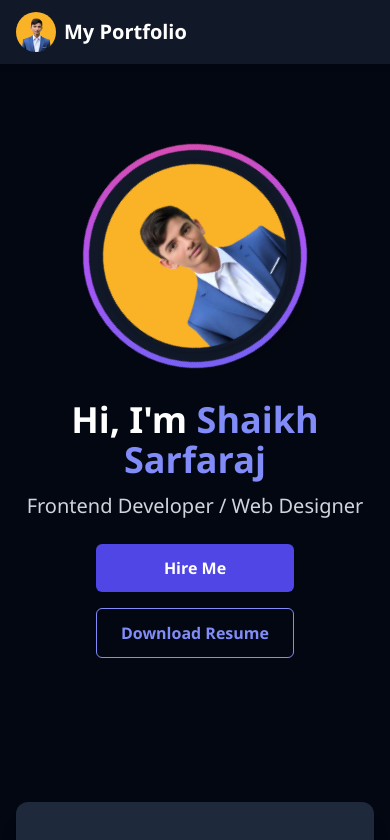
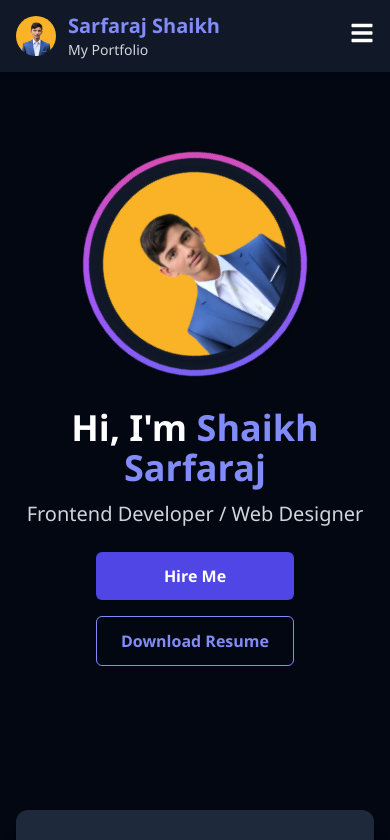
Before and after one commit to sarfarajshaikh3323/myportfolio, a React (Create React App) app: page / in a window 390 px wide. Shown: the top 840 px of the page. Built offline with nearby package versions, Linux system fonts and the light colour scheme.

Commit message:
Fixed Header.jsx: cleaned structure and added logo import

```diff
--- a/src/components/Header.jsx
+++ b/src/components/Header.jsx
@@ -1,18 +1,29 @@
-import React from 'react';
+import React, { useState } from "react";
+import { FaReact, FaBars, FaTimes } from "react-icons/fa";
+import logo from "../assets/logo.png"; // ✅ Make sure logo is in /src/assets/logo.png
 
 const Header = () => {
+    const [isMobileMenuOpen, setIsMobileMenuOpen] = useState(false);
+
+    const toggleMobileMenu = () => {
+        setIsMobileMenuOpen(!isMobileMenuOpen);
+    };
+
     return (
         <header className="bg-gray-900 text-white sticky top-0 z-50 shadow-md">
             <div className="max-w-7xl mx-auto flex justify-between items-center px-4 py-3">
                 {/* Logo */}
-                <div className="flex items-center gap-2">
-                    <img src="/logo.png" alt="Logo" className="w-10 h-10 rounded-full" />
-                    <h1 className="text-xl font-bold">My Portfolio</h1>
+                <div className="flex items-center gap-3">
+                    <img src={logo} alt="Logo" className="w-10 h-10 rounded-full" />
+                    <div>
+                        <h1 className="text-xl font-bold text-indigo-400">Sarfaraj Shaikh</h1>
+                        <p className="text-sm text-gray-300">My Portfolio</p>
+                    </div>
                 </div>
 
                 {/* Desktop Menu */}
                 <nav className="hidden md:flex space-x-8">
-                    {["About", "Skills", "Projects", "Services", "Contact"].map((item) => (
+                    {["Home", "About", "Skills", "Projects", "Services", "Contact"].map((item) => (
                         <a
                             key={item}
                             href={`#${item.toLowerCase()}`}
@@ -22,7 +33,31 @@ const Header = () => {
                         </a>
                     ))}
                 </nav>
+
+                {/* Hamburger */}
+                <div className="md:hidden">
+                    <button onClick={toggleMobileMenu} className="text-2xl text-white">
+                        {isMobileMenuOpen ? <FaTimes /> : <FaBars />}
+                    </button>
+                </div>
             </div>
+
+            {/* Mobile Menu */}
+            {isMobileMenuOpen && (
+                <div className="md:hidden bg-gray-800 px-6 pb-4">
+                    <nav className="flex flex-col gap-4 text-white">
+                        {["Home", "About", "Skills", "Projects", "Services", "Contact"].map((item) => (
+                            <a
+                                key={item}
+                                href={`#${item.toLowerCase()}`}
+                                className="hover:text-indigo-400 transition"
+                            >
+                                {item}
+                            </a>
+                        ))}
+                    </nav>
+                </div>
+            )}
         </header>
     );
 };
```
